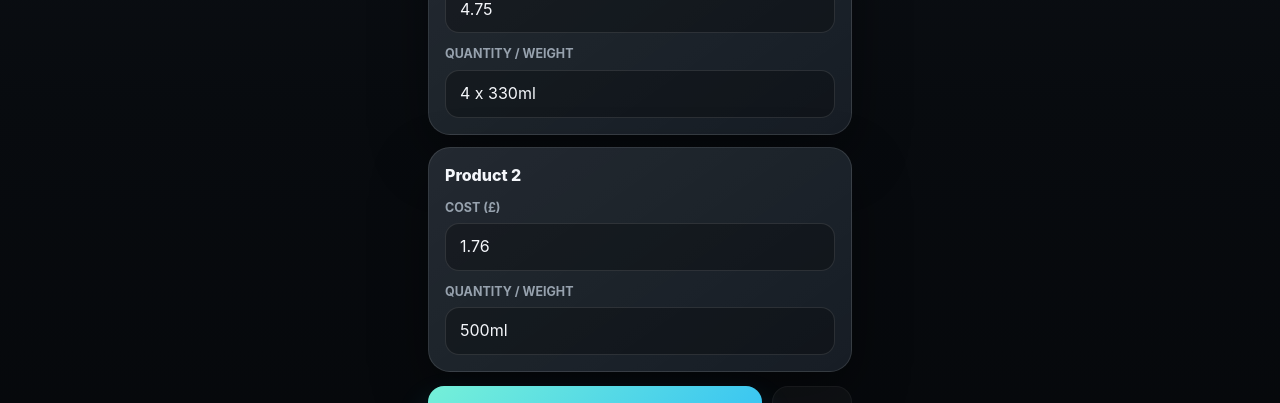
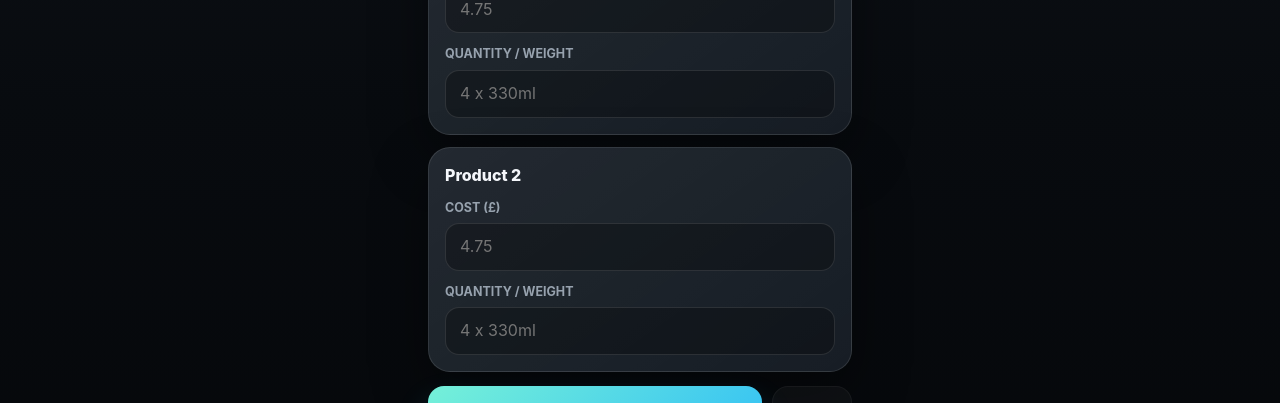
Before and after one commit to sourmilkman/COMPARI-PRICE, a React (Vite) app: page / in a window 1280 px wide. Shown: the part 253-656 px from the top of the page. Built offline with nearby package versions, Linux system fonts and the light colour scheme; no server answers.

Commit message:
Clear inputs on reset

```diff
--- a/src/App.jsx
+++ b/src/App.jsx
@@ -11,12 +11,12 @@ const buildId = import.meta.env.VITE_BUILD_ID || __BUILD_ID__
 
 const initialProducts = {
   product1: {
-    cost: '4.75',
-    quantity: '4 x 330ml',
+    cost: '',
+    quantity: '',
   },
   product2: {
-    cost: '1.76',
-    quantity: '500ml',
+    cost: '',
+    quantity: '',
   },
 }
 
```
